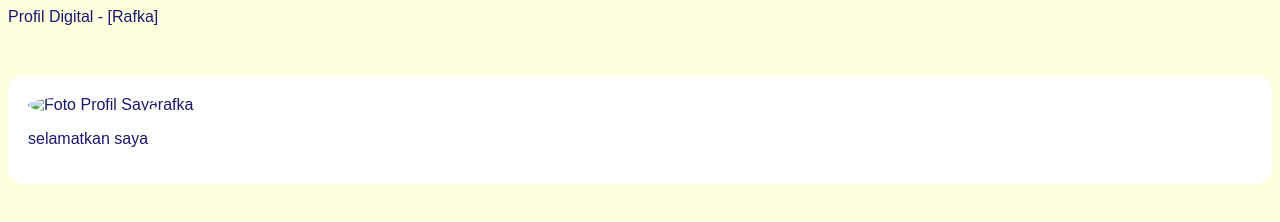
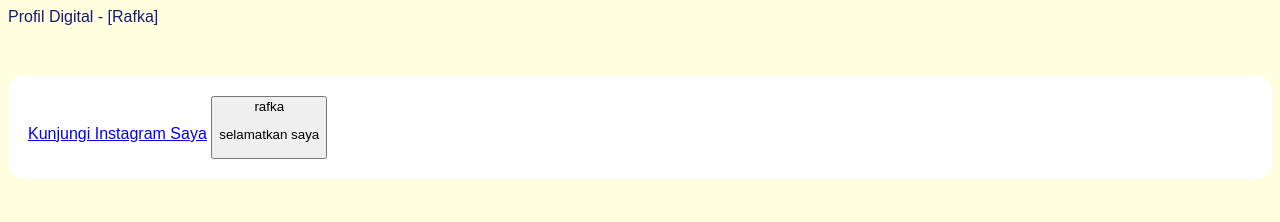
Before and after one commit to matnjay111-dot/inpo-ngab, a plain HTML site: page index.html in a window 1280 px wide. Drawn offline with Linux system fonts and the light colour scheme.

Commit message:
Update index.html

```diff
--- a/index.html
+++ b/index.html
@@ -6,10 +6,14 @@
 </head>
 <body>
     <div class="kartu-profil">
+        <!--...(konten sebelumnya)...-->
+        <a href="...">Kunjungi Instagram Saya</a>
+        <button
         <img src="foto-profil.jpg" alt="Foto Profil Saya"
         <h1>rafka</h1>
         <p>selamatkan saya</p>
     </div>
     <!--konten yang terlihat oleh pengunjung akan ada disini-->
+<script src="script.js></script>
 </body>
 </html>
```
